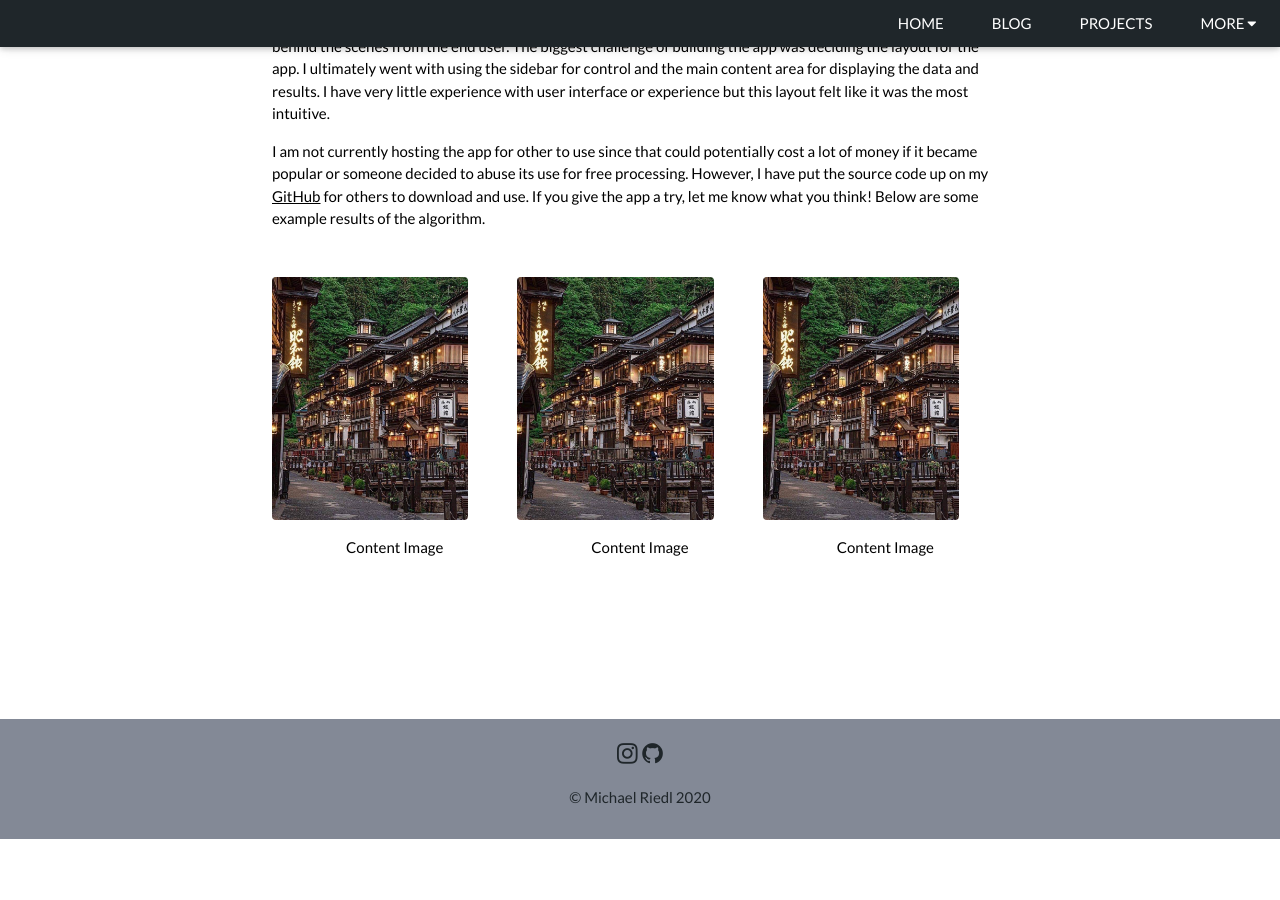
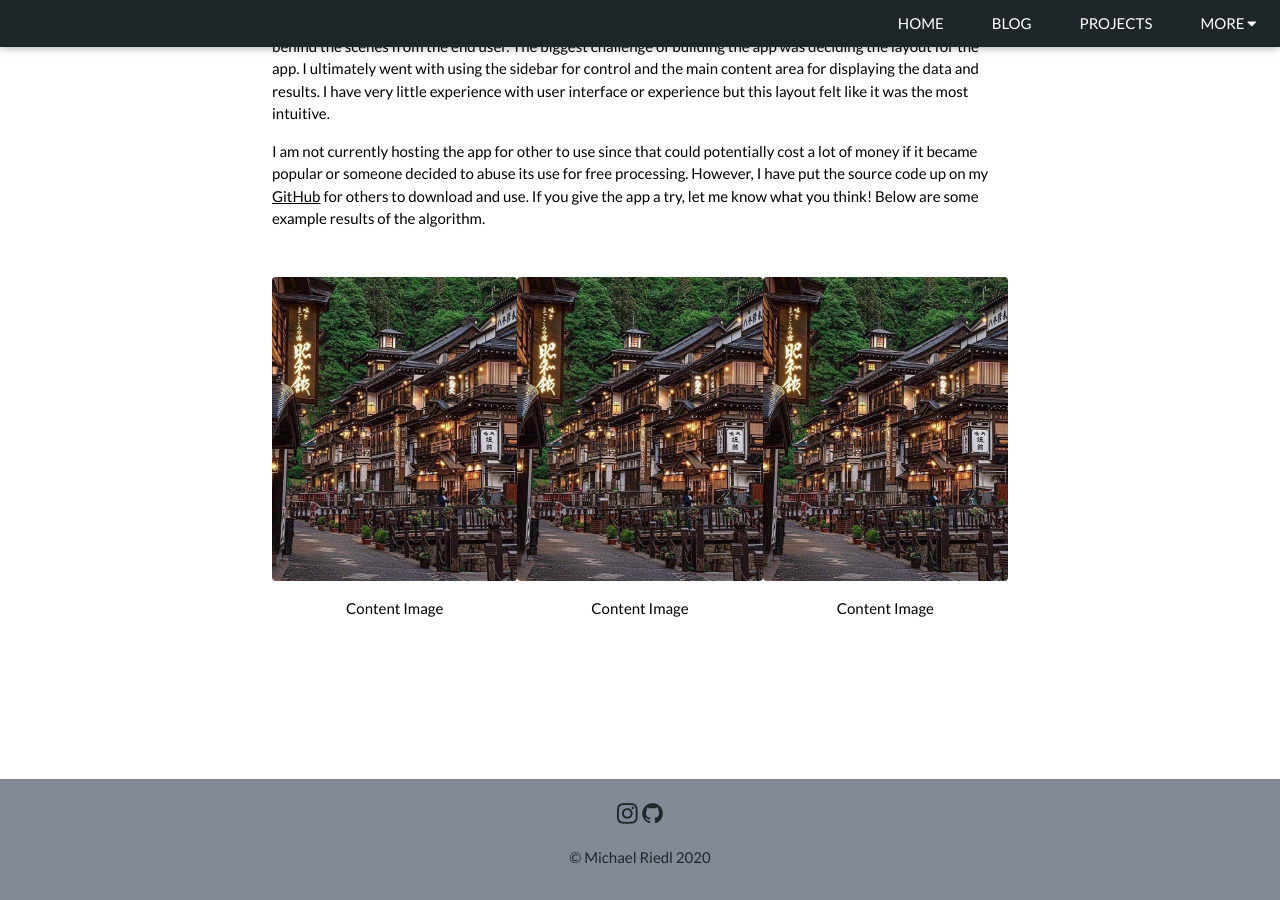
Before and after one commit to michaelriedl/michaelriedl.github.io, a Jekyll site: the page built from _posts/2020-03-21-pic-2-paint.md, in a window 1280 px wide and 900 px high, scrolled down 1549 px. Built offline with Jekyll 4.4.1, drawn with Linux system fonts in a browser that asks for light colours; before the commit the page ends 2388 px from its top, so only the background shows below that.

Commit message:
Update 2020-03-21-pic-2-paint.md

```diff
--- a/_posts/2020-03-21-pic-2-paint.md
+++ b/_posts/2020-03-21-pic-2-paint.md
@@ -28,15 +28,15 @@ I am not currently hosting the app for other to use since that could potentially
 
 <div class="w3-row w3-padding-32">
     <div class="w3-third">
-        <img src="/assets/images/blogs/hard_scene.jpg" class="w3-round w3-margin-bottom" alt="Content Image" style="width:80%">
+        <img src="/assets/images/blogs/hard_scene.jpg" class="w3-round w3-margin-bottom" alt="Content Image" style="width:100%">
         <figcaption>Content Image</figcaption>
     </div>
     <div class="w3-third">
-        <img src="/assets/images/blogs/hard_scene.jpg" class="w3-round w3-margin-bottom" alt="Content Image" style="width:80%">
+        <img src="/assets/images/blogs/hard_scene.jpg" class="w3-round w3-margin-bottom" alt="Content Image" style="width:100%">
         <figcaption>Content Image</figcaption>
     </div>
     <div class="w3-third">
-        <img src="/assets/images/blogs/hard_scene.jpg" class="w3-round w3-margin-bottom" alt="Content Image" style="width:80%">
+        <img src="/assets/images/blogs/hard_scene.jpg" class="w3-round w3-margin-bottom" alt="Content Image" style="width:100%">
         <figcaption>Content Image</figcaption>
     </div>
 </div>
```
